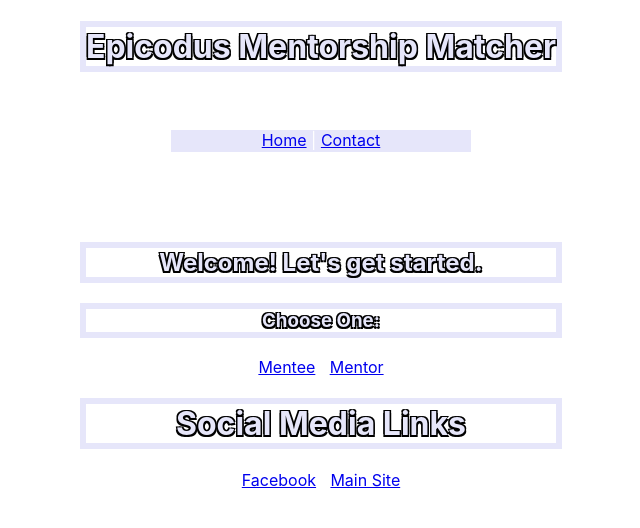
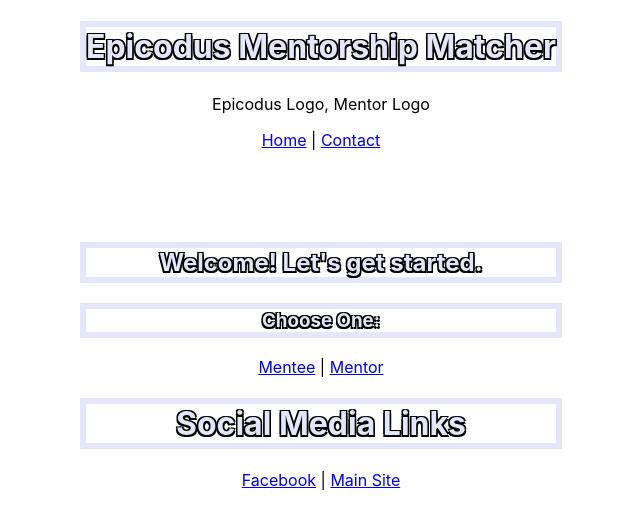
Before and after one commit to evawiedmann/questionnaire, a React (Create React App) app: page / in a window 1280 px wide. Shown: the top 528 px of the page, without its empty margins (319-959 px from the left). Built offline with nearby package versions, Linux system fonts and the light colour scheme.

Commit message:
more styling

```diff
--- a/src/styles/App.css
+++ b/src/styles/App.css
@@ -6,7 +6,7 @@
   display: flex;
   overflow: visible;
   text-align: center;
-  color: white;
+  color: ;
   content-align: center;
 
 }
@@ -44,7 +44,7 @@
   margin: auto;
   width:300px;
   height:22px;
-  background: lavender;
+  background: ;
   margin-bottom: 90px;
 }
 
```
